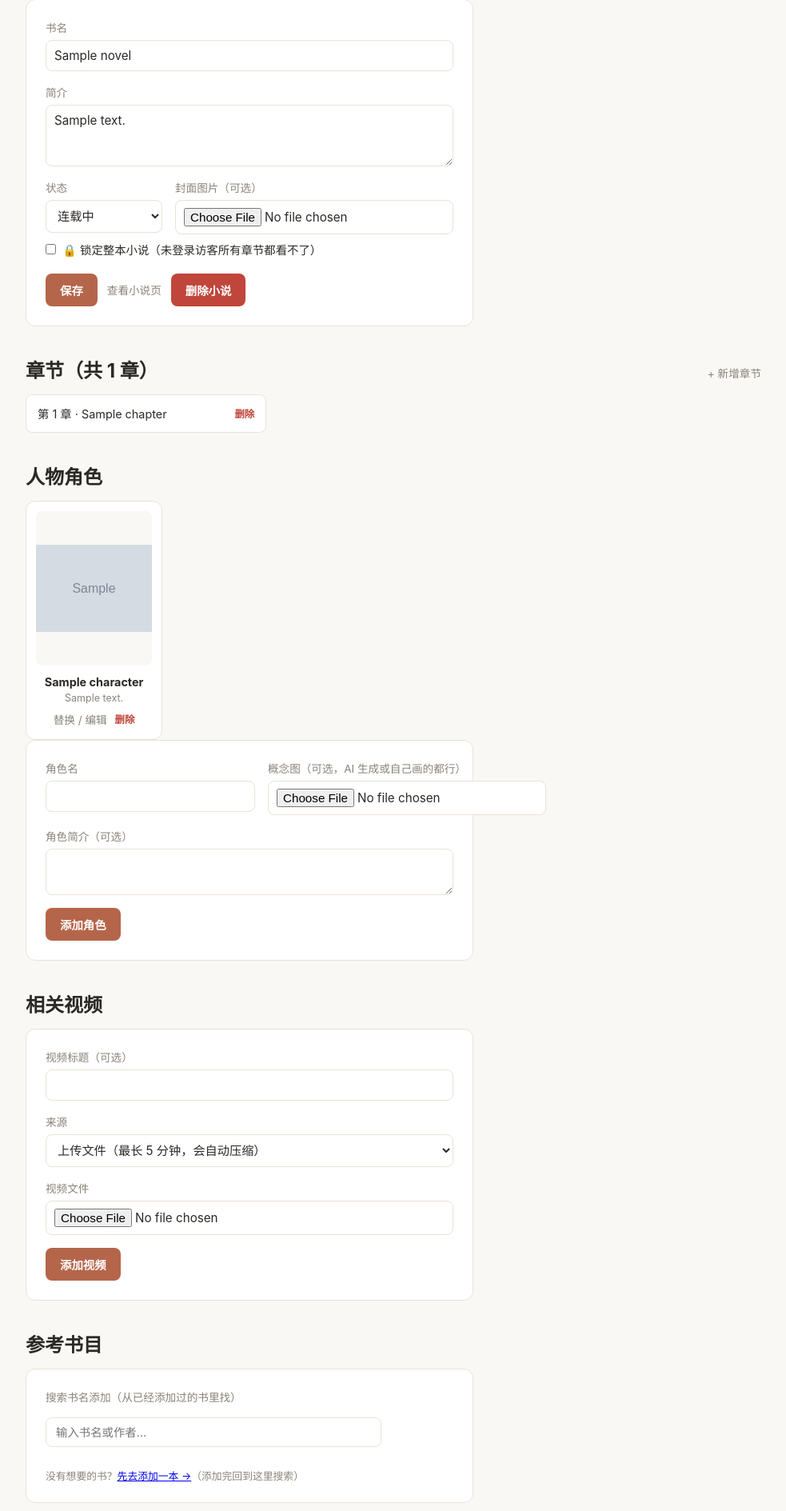
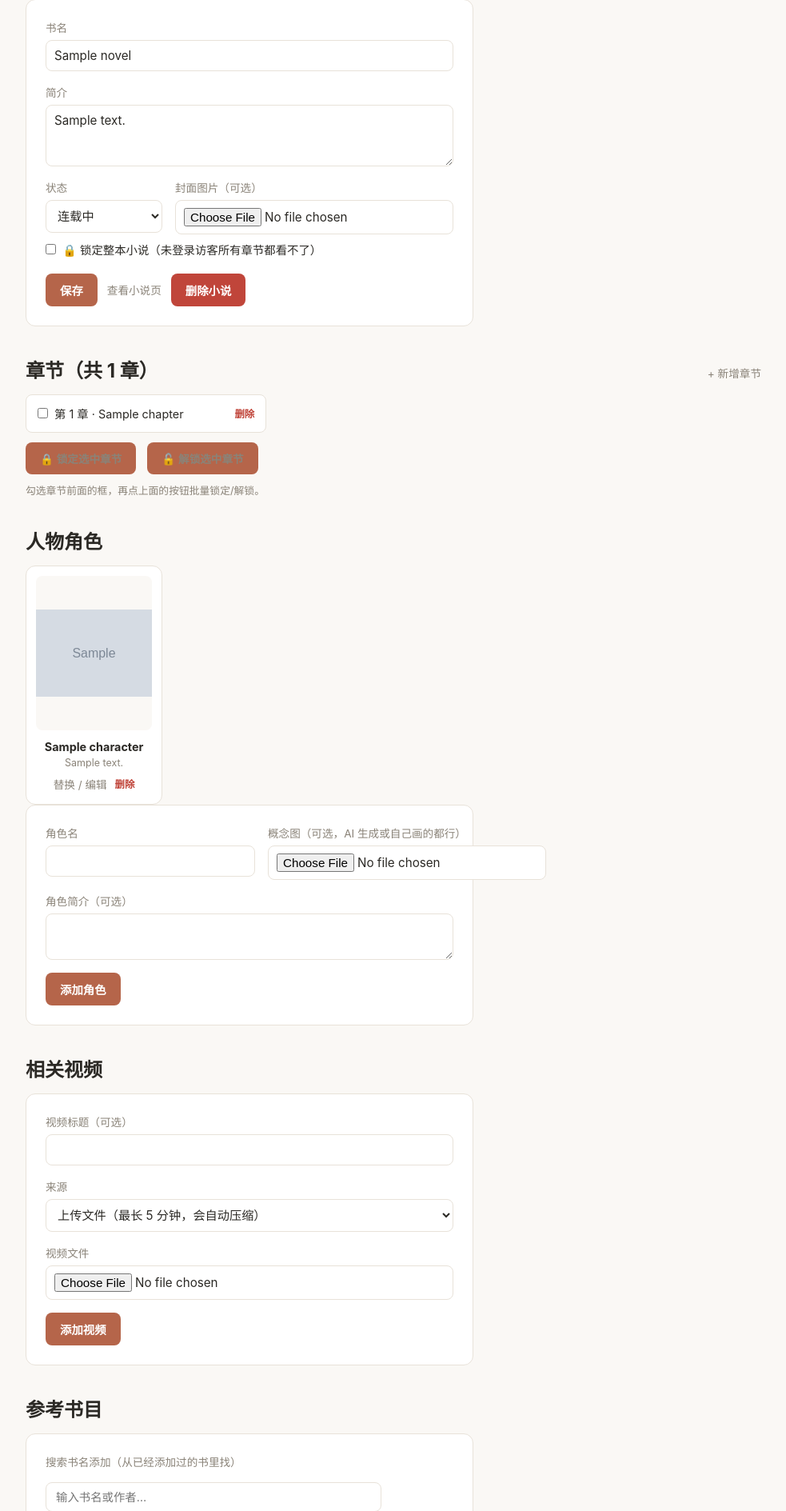
Before and after one commit to warriorbrant/shuying-tracker, a Flask app: page /novel/1/edit in a window 1280 px wide. Shown: the part 172-2061 px from the top of the page at 80% size, without its empty margins (148-1131 px from the left). Run offline with Flask 3, Linux system fonts and the light colour scheme; tables that the repository leaves empty hold one stand-in row (values such as "Sample post"); grey boxes marked "Sample" are stand-in pictures; data that the repository does not hold is empty; some libraries are stand-ins or nearby versions.

Commit message:
Add bulk lock/unlock for chapters in the novel editor
New POST /novel/<id>/chapters/bulk-lock route updates is_locked for a set of chapter ids in one request. Each chapter row in the editor's chapter list got a checkbox (associated to a separate form via the HTML form= attribute, since it can't nest inside the existing per-row delete form), plus lock/unlock submit buttons below the list.

Co-Authored-By: Claude Sonnet 5 <noreply@anthropic.com>

```diff
--- a/app.py
+++ b/app.py
@@ -1909,6 +1909,22 @@ def novel_chapter_delete(novel_id, chapter_id):
     return redirect(url_for("novel_edit", novel_id=novel_id))
 
 
+@app.route("/novel/<int:novel_id>/chapters/bulk-lock", methods=["POST"])
+def novel_chapters_bulk_lock(novel_id):
+    chapter_ids = to_int_list(request.form.getlist("chapter_ids"))
+    lock = 1 if request.form.get("action") == "lock" else 0
+    if chapter_ids:
+        conn = get_db()
+        conn.executemany(
+            "UPDATE novel_chapters SET is_locked = ?, updated_at=datetime('now','localtime') "
+            "WHERE id = ? AND novel_id = ?",
+            [(lock, cid, novel_id) for cid in chapter_ids],
+        )
+        conn.commit()
+        conn.close()
+    return redirect(url_for("novel_edit", novel_id=novel_id))
+
+
 @app.route("/novel/<int:novel_id>/character/new", methods=["POST"])
 def novel_character_new(novel_id):
     conn = get_db()
--- a/changelog.py
+++ b/changelog.py
@@ -1578,4 +1578,23 @@ CHANGELOG = [
         "lines_changed": 85,
         "estimated": False,
     },
+    {
+        "date": "2026-07-27",
+        "title": "小说编辑页可以批量锁定/解锁章节了",
+        "title_en": "Added bulk lock/unlock for chapters in the novel editor",
+        "summary": (
+            "之前锁章节要点进每一章的编辑页勾一次，章节多了很麻烦。现在小说编辑页的章"
+            "节列表每一行前面加了个勾选框，勾几章、点一下「锁定选中章节」或「解锁选中"
+            "章节」，就一次批量改完，不用逐章打开。"
+        ),
+        "summary_en": (
+            "Locking chapters used to mean opening each chapter's edit page one at a time — "
+            "tedious once a novel has more than a few. Added a checkbox next to each chapter "
+            "in the novel editor's chapter list, plus \"lock selected\" / \"unlock selected\" "
+            "buttons that apply to all checked chapters in one request."
+        ),
+        "image": None,
+        "lines_changed": 45,
+        "estimated": False,
+    },
 ]
--- a/static/style.css
+++ b/static/style.css
@@ -1227,6 +1227,22 @@ button {
   white-space: normal;
   word-break: break-word;
   min-width: 0;
+  flex: 1;
+}
+
+.chapter-select {
+  flex-shrink: 0;
+  display: flex;
+}
+
+.chapter-select input {
+  margin: 0;
+}
+
+.bulk-lock-actions {
+  display: flex;
+  gap: 14px;
+  margin-top: 12px;
 }
 
 .chapter-list a:hover {
--- a/templates/novel_form.html
+++ b/templates/novel_form.html
@@ -62,6 +62,9 @@
   <ul class="chapter-list">
     {% for c in chapters %}
     <li>
+      <label class="chapter-select">
+        <input type="checkbox" name="chapter_ids" value="{{ c.id }}" form="bulkLockForm">
+      </label>
       <a href="{{ url_for('novel_chapter_edit', novel_id=novel.id, chapter_id=c.id) }}">{% if c.is_locked %}<span class="lock-badge">🔒</span>{% endif %}第 {{ c.chapter_no }} 章 · {{ c.title }}</a>
       <form method="post" action="{{ url_for('novel_chapter_delete', novel_id=novel.id, chapter_id=c.id) }}"
             onsubmit="return confirm('确定删除这一章吗？');" class="inline-delete">
@@ -70,6 +73,11 @@
     </li>
     {% endfor %}
   </ul>
+  <form id="bulkLockForm" method="post" action="{{ url_for('novel_chapters_bulk_lock', novel_id=novel.id) }}" class="bulk-lock-actions">
+    <button type="submit" name="action" value="lock" class="btn-link">🔒 锁定选中章节</button>
+    <button type="submit" name="action" value="unlock" class="btn-link">🔓 解锁选中章节</button>
+  </form>
+  <p class="hint">勾选章节前面的框，再点上面的按钮批量锁定/解锁。</p>
   {% else %}
   <p class="hint">还没有章节。</p>
   {% endif %}
```
Also changed, not shown: README.md.
